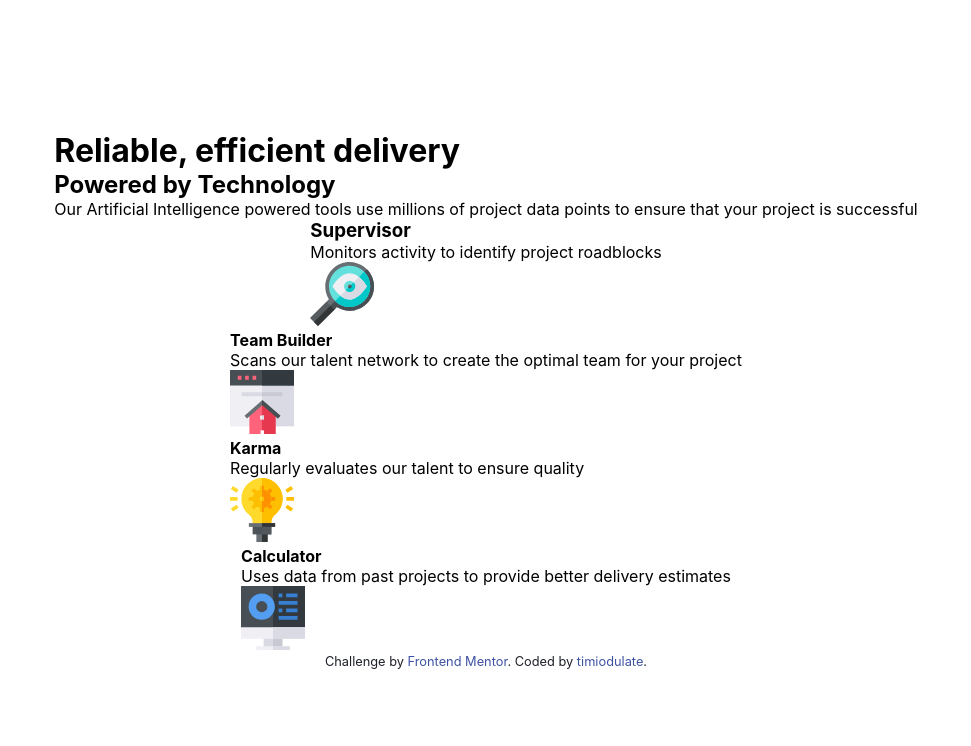
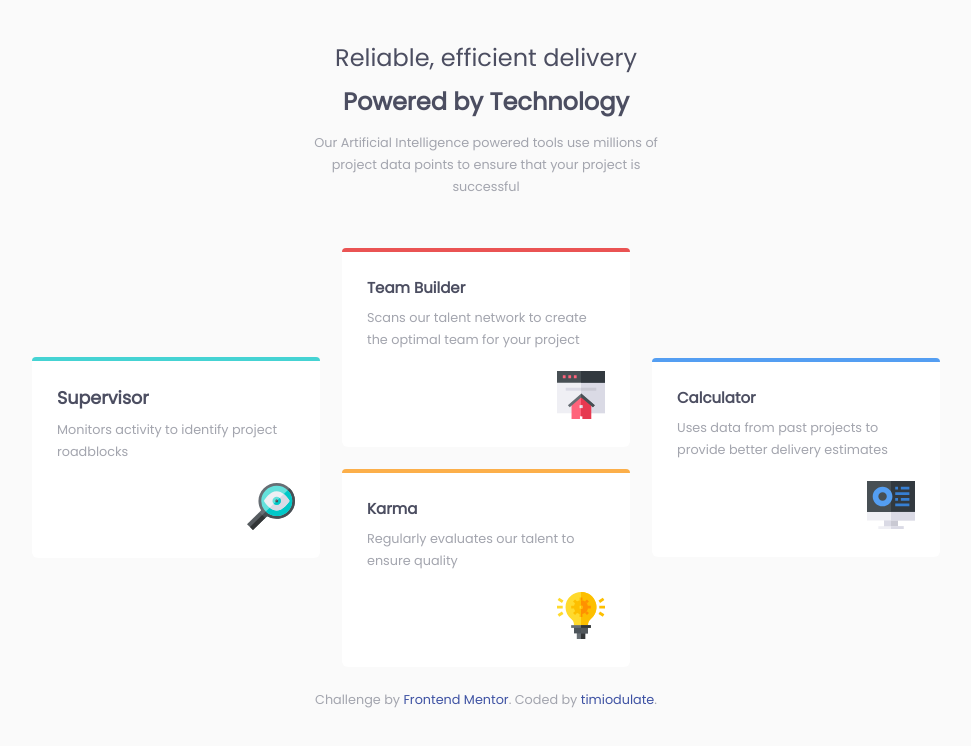
Before and after one commit to bobbycrooz/four-card-feature-section-master, a plain HTML site: page index.html in a window 1280 px wide. Shown: the whole page, without its empty margins (154-1125 px from the left). Drawn offline with Linux system fonts and the light colour scheme.

Commit message:
initial commit

```diff
--- a/css/style.css
+++ b/css/style.css
@@ -1,3 +1,5 @@
+@import url('http://fonts.googleapis.com/css?family=Poppins');
+
 /* Global Resets */
 * {
 	padding: 0;
@@ -6,40 +8,122 @@
 }
 
 html {
-    font-family: 'Inter', sans-serif;
+    --Poppins: Poppins;
 
-    --bg: hsl(0, 0%, 100%);
-    --bg-top: hsl(225, 100%, 98%);
-    --toggle: hsl(0, 0%, 100%);
-    --card-bg: hsl(227, 47%, 96%);
-    --card-toggle: hsl(226, 52%, 92%);
-    --grey-text: hsl(228, 12%, 44%);
-    --text: hsl(230, 17%, 14%);
+	--Red: hsl(0, 78%, 62%);
+	--Cyan: hsl(180, 62%, 55%);
+	--Orange: hsl(34, 97%, 64%);
+	--Blue: hsl(212, 86%, 64%);
+
+	--header: hsl(234, 12%, 34%);
+	--text: hsl(229, 6%, 66%);
+	--bg: hsl(0, 0%, 98%);
+
+	--lighter: 200;
+	--light: 400;
+	--normal: 600;
 }
 
 body {
-    /* padding: 8rem 4rem; */
+    background-color: var(--bg);
+    font-family: "Poppins", sans-serif;
+    font-size: 15px;
+}
+
+h1,
+h2,
+h3,
+h4 {
+	color: var(--header);
+}
+
+p {
+	color: var(--text);
+	line-height: 22px;
+	font-weight: var(--lighter);
+}
+
+.container {
 	font-weight: 400;
-    height: 100vh;
 	width: 100%;
-
+	padding: 40px 20px;
 	display: flex;
 	flex-direction: column;
 	justify-content: center;
 	align-items: center;
 }
 
+.header {
+	max-width: 350px;
+	margin-bottom: 50px;
+	text-align: center;
+}
 
-main {
+.header__heading {
+	font-size: 1.5rem;
+	margin-bottom: 9px;
+	font-weight: var(--lighter);
+}
+
+.header__subHeading {
+	font-size: 1.5rem;
+	margin-bottom: 13px;
+}
+
+/* .header__body {
+} */
+
+.card {
+	background-color: white;
+	max-width: 288px;
+	padding: 28px 25px;
+	border-radius: 6px;
+	position: relative;
+	margin-bottom: 22px;
 	display: flex;
 	flex-direction: column;
-  align-items: center;
+	align-items: flex-start;
 }
 
+.card::before {
+	content: " ";
+	height: 4px;
+	border-radius: 6px 6px 0 0;
+	position: absolute;
+	top: 0;
+	left: 0;
+	width: 100%;
+}
+.supervisor::before {
+	background-color: var(--Cyan);
+}
+.teamB::before {
+	background-color: var(--Red);
+}
+.karma::before {
+	background-color: var(--Orange);
+}
+.calc::before {
+	background-color: var(--Blue);
+}
+
+.card__header {
+	margin-bottom: 8px;
+}
+
+.card__description {
+	font-size: 0.8rem;
+	margin-bottom: 20px;
+}
+
+.card__image {
+	align-self: flex-end;
+	width: 20%;
+}
 
 /* footer */
 .attribution {
-    font-size: .8rem;
+	font-size: 0.8rem;
 	text-align: center;
 	color: var(--text);
 }
@@ -48,17 +132,33 @@ main {
 	text-decoration: none;
 }
 
+/* Media Queries - Responsiveness */
+@media only screen and (min-width: 765px) {
+	/* .header {
+    } */
 
-/* Media Queries - Responsiveness */
-@media only screen and (max-width: 765px) {
-    body {
-        padding: 1.5rem;
+	.header__body {
+		font-size: 0.8rem;
+	}
+
+	.main {
+		display: flex;
+		align-items: center;
+	}
+
+	.card {
+		height: fit-content;
+	}
+
+	.supervisor {
+		margin-right: 22px;
+	}
+
+	.calc {
+		margin-left: 22px;
 	}
 }
 
-@media only screen and (max-width: 576px){
+/* @media only screen and (max-width: 576px) {
 
-    section {
-        grid-template-columns: 1fr;
-    }
-}
+} */
--- a/index.html
+++ b/index.html
@@ -1,18 +1,25 @@
 <!DOCTYPE html>
 <html lang="en">
 	<head>
-  <meta charset="UTF-8">
-  <meta name="viewport" content="width=device-width, initial-scale=1.0"> <!-- displays site properly based on user's device -->
+		<meta charset="UTF-8" />
+		<meta name="viewport" content="width=device-width, initial-scale=1.0" />
+		<!-- displays site properly based on user's device -->
 
-  <link rel="icon" type="image/png" sizes="32x32" href="./images/favicon-32x32.png">
+		<link
+			rel="icon"
+			type="image/png"
+			sizes="32x32"
+			href="./images/favicon-32x32.png"
+		/>
 
 		<title>Frontend Mentor | Four card feature section</title>
 
 		<!-- custom style -->
-  <link rel="stylesheet" href="./css/style.css">
-
+		<link rel="stylesheet" href="./css/style.css" />
 	</head>
 	<body>
+        <div class="container">
+
             <header class="header">
                 <h1 class="header__heading">
                     Reliable, efficient delivery
@@ -20,11 +27,11 @@
                 <h2 class="header__subHeading">
                     Powered by Technology
                 </h2>
-    <p class="header_body">
-      Our Artificial Intelligence powered tools use millions of project data points to ensure that your project is successful
+                <p class="header__body">
+                    Our Artificial Intelligence powered tools use millions of project data
+                    points to ensure that your project is successful
                 </p>
             </header>
-
 
             <main class="main">
                 <!-- </section> -->
@@ -37,11 +44,16 @@
                         Monitors activity to identify project roadblocks
                     </p>
 
-      <img class="card__image" src="./images/icon-supervisor.svg" alt="supervisor" srcset="">
+                    <img
+                        class="card__image"
+                        src="./images/icon-supervisor.svg"
+                        alt="supervisor"
+                        srcset=""
+                    />
                 </div>
 
                 <div class="innerCards">
-      <div class="main_card teamB">
+                    <div class="card teamB">
                         <h4 class="card__header">
                             Team Builder
                         </h4>
@@ -50,7 +62,12 @@
                             Scans our talent network to create the optimal team for your project
                         </p>
 
-        <img class="card__image" src="./images/icon-team-builder.svg" alt="team builder" srcset="">
+                        <img
+                            class="card__image"
+                            src="./images/icon-team-builder.svg"
+                            alt="team builder"
+                            srcset=""
+                        />
                     </div>
 
                     <div class="card karma">
@@ -62,7 +79,12 @@
                             Regularly evaluates our talent to ensure quality
                         </p>
 
-        <img class="card__image" src="./images/icon-karma.svg" alt="karma" srcset="">
+                        <img
+                            class="card__image"
+                            src="./images/icon-karma.svg"
+                            alt="karma"
+                            srcset=""
+                        />
                     </div>
                 </div>
 
@@ -75,15 +97,23 @@
                         Uses data from past projects to provide better delivery estimates
                     </p>
 
-      <img class="card__image" src="./images/icon-calculator.svg" alt="Calculator" srcset="">
+                    <img
+                        class="card__image"
+                        src="./images/icon-calculator.svg"
+                        alt="Calculator"
+                        srcset=""
+                    />
                 </div>
             </main>
 
             <footer>
                 <p class="attribution">
-      Challenge by <a href="https://www.frontendmentor.io?ref=challenge" target="_blank">Frontend Mentor</a>.
-      Coded by <a href="https://github.com/timiodulate">timiodulate</a>.
+                    Challenge by
+                    <a href="https://www.frontendmentor.io?ref=challenge" target="_blank"
+                        >Frontend Mentor</a
+                    >. Coded by <a href="https://github.com/timiodulate">timiodulate</a>.
                 </p>
             </footer>
+        </div>
 	</body>
 </html>
```
Lines whose indentation alone changed are shown as unchanged.
